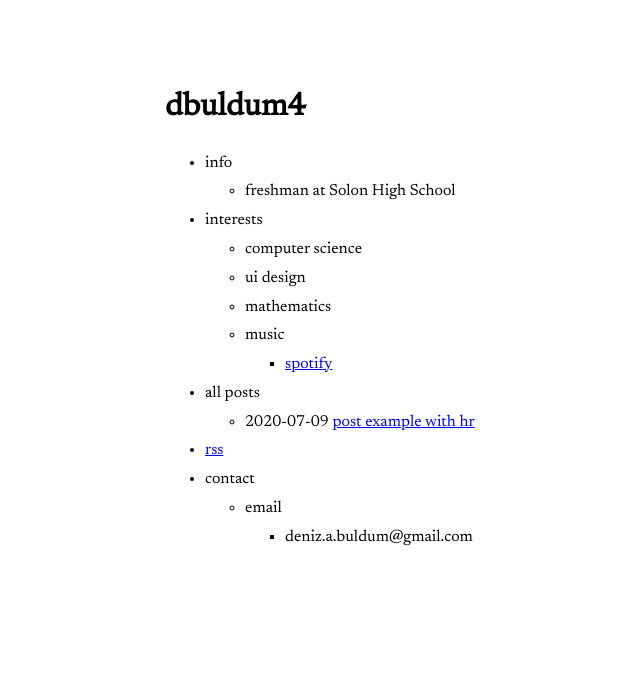
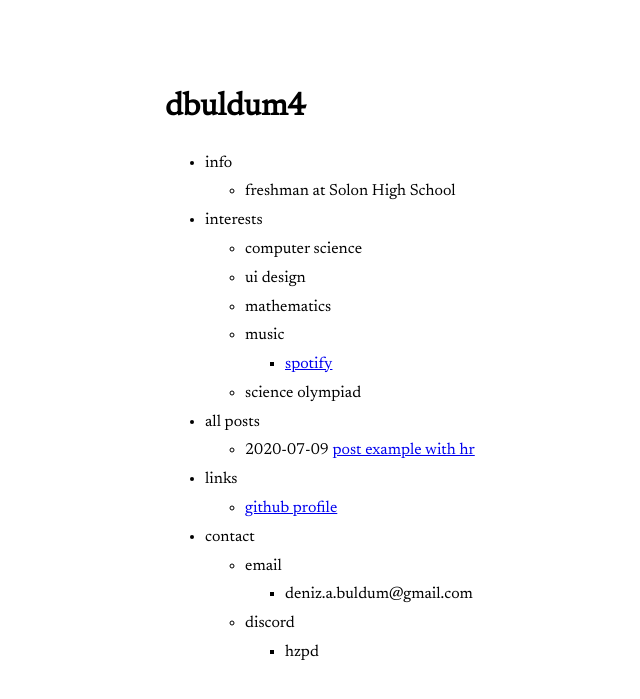
Before and after one commit to riggraz/no-style-please, a Jekyll site: the page built from index.md, in a window 1280 px wide. Shown: the top 699 px of the page, without its empty margins (155-795 px from the left). Built offline with Jekyll 4.4.1, drawn with Linux system fonts in a browser that asks for light colours.

Commit message:
added github to menu

```diff
--- a/_data/menu.yml
+++ b/_data/menu.yml
@@ -15,6 +15,7 @@ entries:
         entries:
           - title: spotify
             url: https://open.spotify.com/user/deniz.a.buldum?si=7cc6469d129544c5
+      - title: science olympiad
 
   - title: all posts
     post_list:
@@ -23,11 +24,16 @@ entries:
       show_more_text: See archive...
       show_more_url: archive.html
 
-  - title: rss
-    url: feed.xml
+  - title: links
+    entries:
+      - title: github profile
+        url: https://github.com/dbuldum4
 
   - title: contact
     entries:
       - title: email
         entries:
           - title: deniz.a.buldum@gmail.com
+      - title: discord
+        entries:
+          - title: hzpd
```
